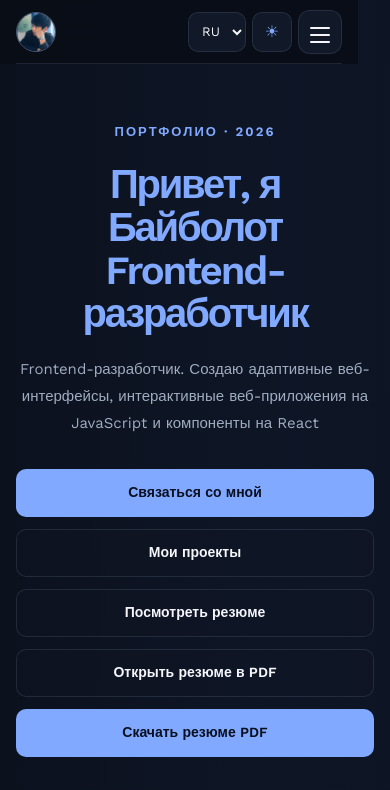
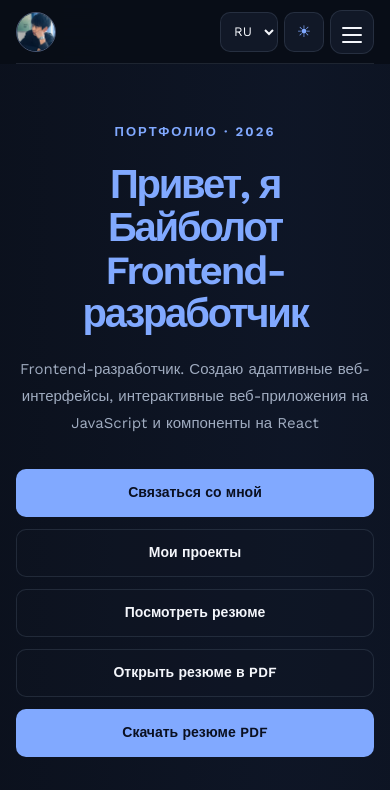
Before and after one commit to winline8888111-commits/portfolio, a plain HTML site: page index.html in a window 390 px wide. Shown: the top 790 px of the page. Drawn offline with nearby package versions, Linux system fonts and the light colour scheme.

Commit message:
Stretch navigation across full header

```diff
--- a/index.html
+++ b/index.html
@@ -13,7 +13,7 @@
 </head>
 <body>
     <main>
-        <header class="container">
+        <header>
             <nav aria-label="Основная навигация" data-i18n-aria-label="navLabel">
                 <div class="nav-logo">
                     <img src="img/myfoto.jpg" alt="Фото Байболота">
--- a/media.css
+++ b/media.css
@@ -35,8 +35,7 @@
     nav {
         position: relative;
         z-index: 20;
-        width: calc(100% - 40px);
-        max-width: 540px;
+        width: 100%;
         height: 72px;
         min-height: 72px;
         gap: 12px;
@@ -189,13 +188,16 @@
 }
 
 @media (max-width: 420px) {
+    header {
+        padding: 0 16px;
+    }
+
     .container {
         width: calc(100% - 32px);
     }
 
     nav {
-        width: calc(100% - 32px);
-        max-width: none;
+        width: 100%;
         height: 64px;
         min-height: 64px;
     }
--- a/style.css
+++ b/style.css
@@ -61,6 +61,7 @@ header {
     top: 0;
     left: 0;
     width: 100%;
+    padding: 0 32px;
     background: color-mix(in srgb, var(--background) 88%, transparent);
     backdrop-filter: blur(14px);
 }
@@ -74,8 +75,7 @@ nav {
     align-items: center;
     justify-content: space-between;
     gap: 18px;
-    width: calc(100% - 64px);
-    max-width: 1120px;
+    width: 100%;
     min-height: 100px;
     margin: 0 auto;
     border-bottom: 1px solid var(--border);
```
